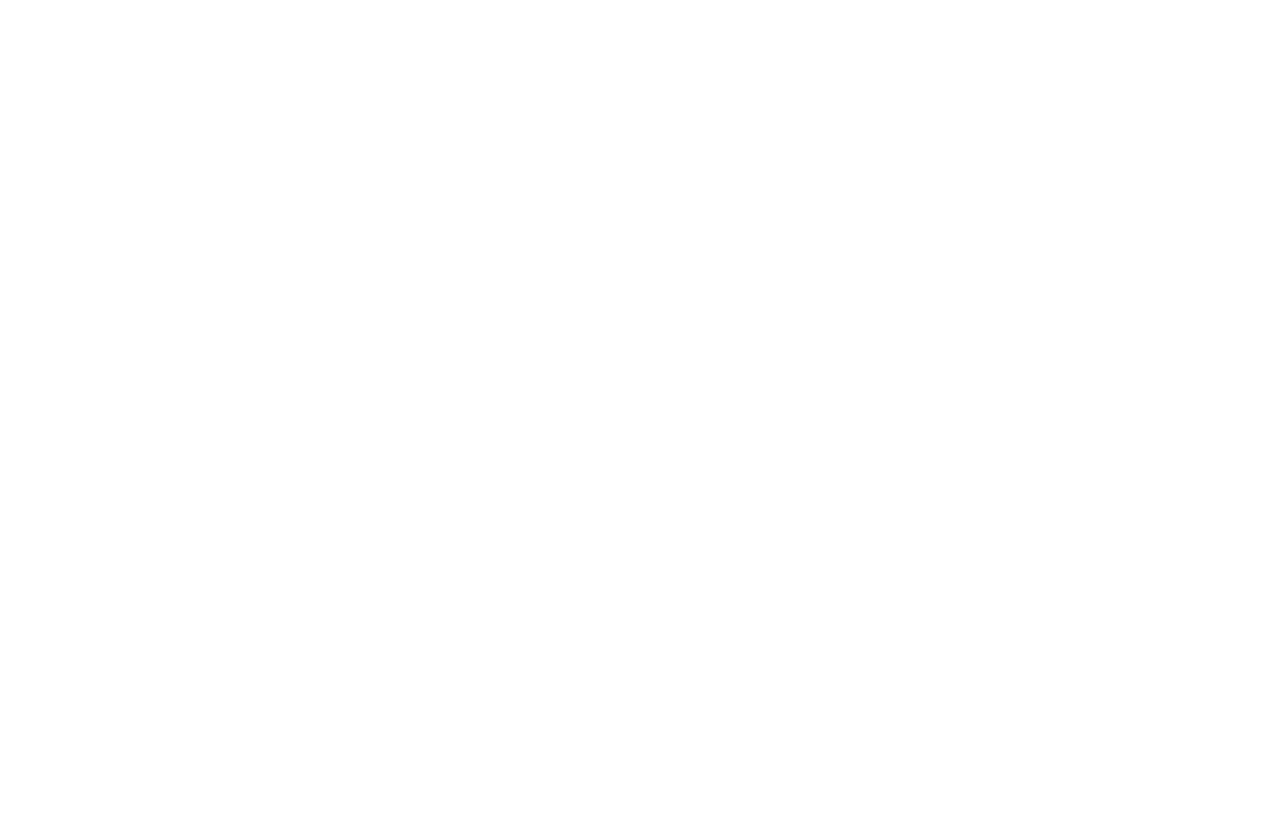
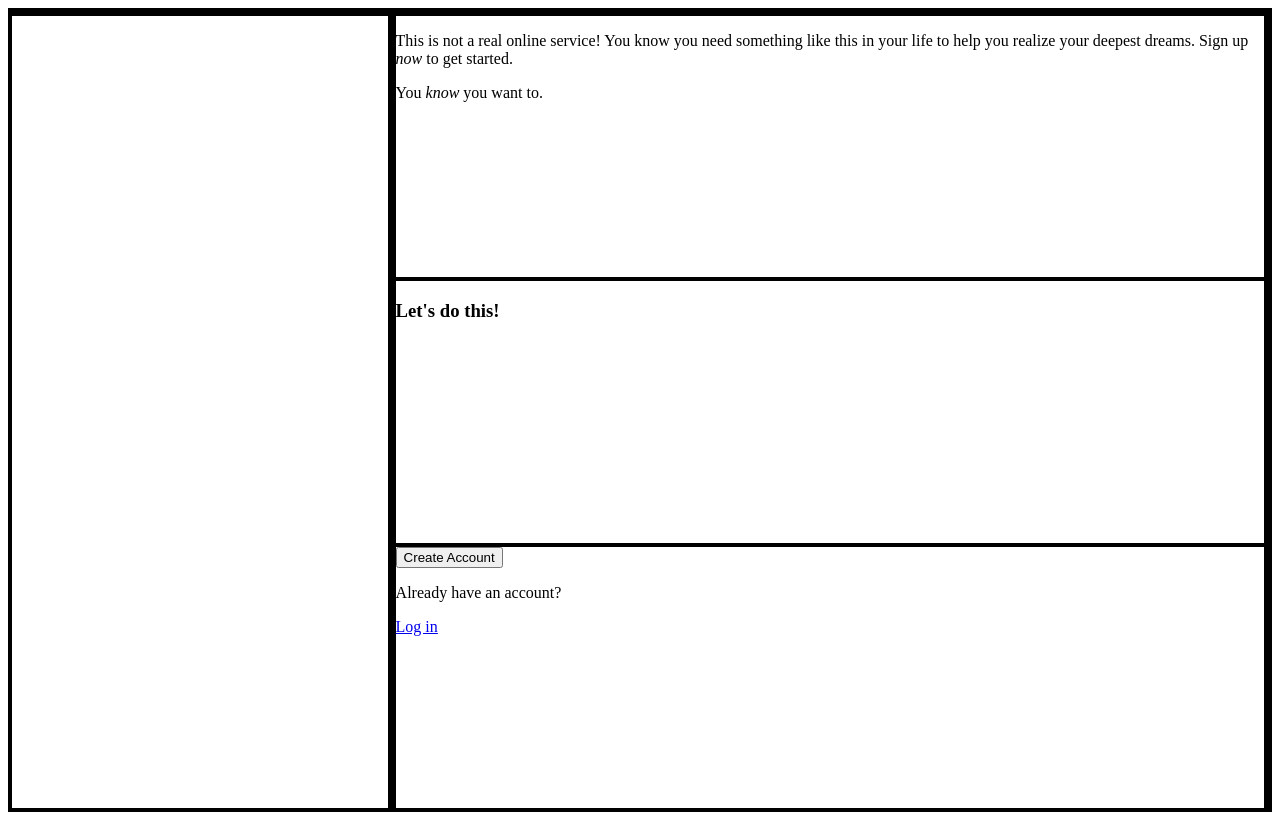
Before and after one commit to carloze11/form, a plain HTML site: page index.html in a window 1280 px wide. Drawn offline with Linux system fonts and the light colour scheme.

Commit message:
Add basic HTML and flex styling

```diff
--- a/index.html
+++ b/index.html
@@ -4,9 +4,36 @@
     <meta charset="UTF-8">
     <meta http-equiv="X-UA-Compatible" content="IE=edge">
     <meta name="viewport" content="width=device-width, initial-scale=1.0">
+    <link rel="stylesheet" href="styles.css">
+    <script src="main.js" defer></script>
     <title>Simple Form</title>
 </head>
 <body>
+    <div class="container">
+        <div class="left">
+          <div class="logo">
+          </div>
+        </div>
+
+        <div class="right">
+          <div class="second-container">
+            <div>
+              <p>This is not a real online service! You know you need something like this in your life to help you realize your deepest dreams. Sign up <em>now</em> to get started.</p>
+              <p>You <em>know</em> you want to.</p>
+            </div>
+            <div>
+              <form action="">
+                <h3>Let's do this!</h3>
+
+              </form>
+            </div>
+            <div>
+              <button>Create Account</button>
+              <p>Already have an account?</p><a href="#">Log in</a>
+            </div>
+          </div>
+        </div>
+      </div>
 
 </body>
 </html>
--- a/styles.css
+++ b/styles.css
@@ -0,0 +1,29 @@
+.container {
+    display: flex;
+    flex-direction: row;
+    height: 100vh;
+  }
+
+  .left{
+    width: 30%;
+  /*   flex: 1 1 auto; */
+  }
+
+  .right {
+    width: 70%;
+  /*   flex: 2 1 auto; */
+  }
+
+  .second-container{
+    display: flex;
+    height: 100%;
+    flex-direction: column;
+  }
+
+  .second-container div {
+    flex: 1;
+  }
+
+  div {
+    border: 2px solid black
+  }
```
Also changed, not shown: Norse-Bold.otf (added), odin-lined.png (added), 1 other file.
